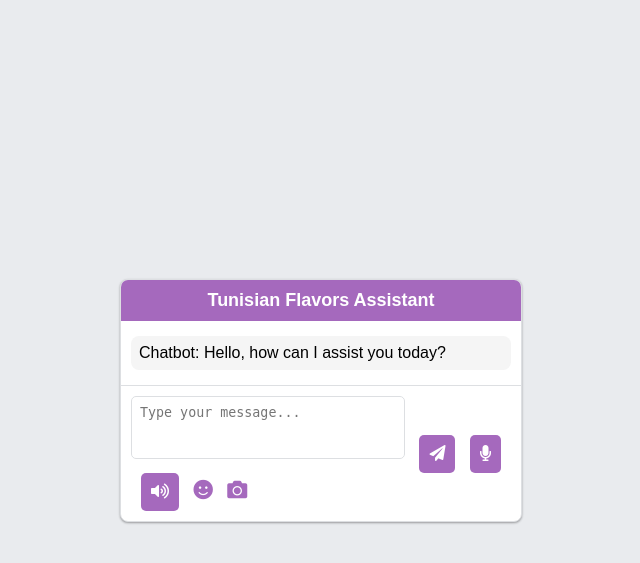
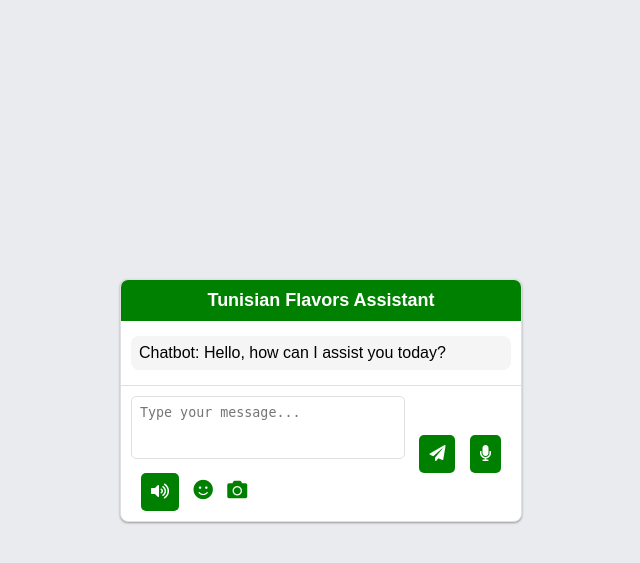
Before and after one commit to manarbens/Chatbot, a Flask app: page / in a window 1280 px wide. Shown: the top 563 px of the page, without its empty margins (319-959 px from the left). Run offline with Flask 3, Linux system fonts and the light colour scheme.

```diff
--- a/app/templates/index.html
+++ b/app/templates/index.html
@@ -32,7 +32,7 @@
         }
 
         .chat-header {
-            background-color: #A569BD;
+            background-color: green;
             color: #fff;
             padding: 10px;
             text-align: center;
@@ -86,7 +86,7 @@
             cursor: pointer;
             border: none;
             border-radius: 5px;
-            background-color: #A569BD;
+            background-color: green;
             color: #fff;
             transition: background-color 0.3s;
         }
@@ -116,8 +116,8 @@
                 <i class="fas fa-volume-up"></i>
               </button>
 
-                <i class="fas fa-smile" style="margin-left: 10px; font-size: 20px; color: #A569BD;"></i>
-                <i class="fas fa-camera" style="margin-left: 10px; font-size: 20px; color: #A569BD;"></i>
+                <i class="fas fa-smile" style="margin-left: 10px; font-size: 20px; color:green"></i>
+                <i class="fas fa-camera" style="margin-left: 10px; font-size: 20px; color: green"></i>
             </form>
 
 
```
